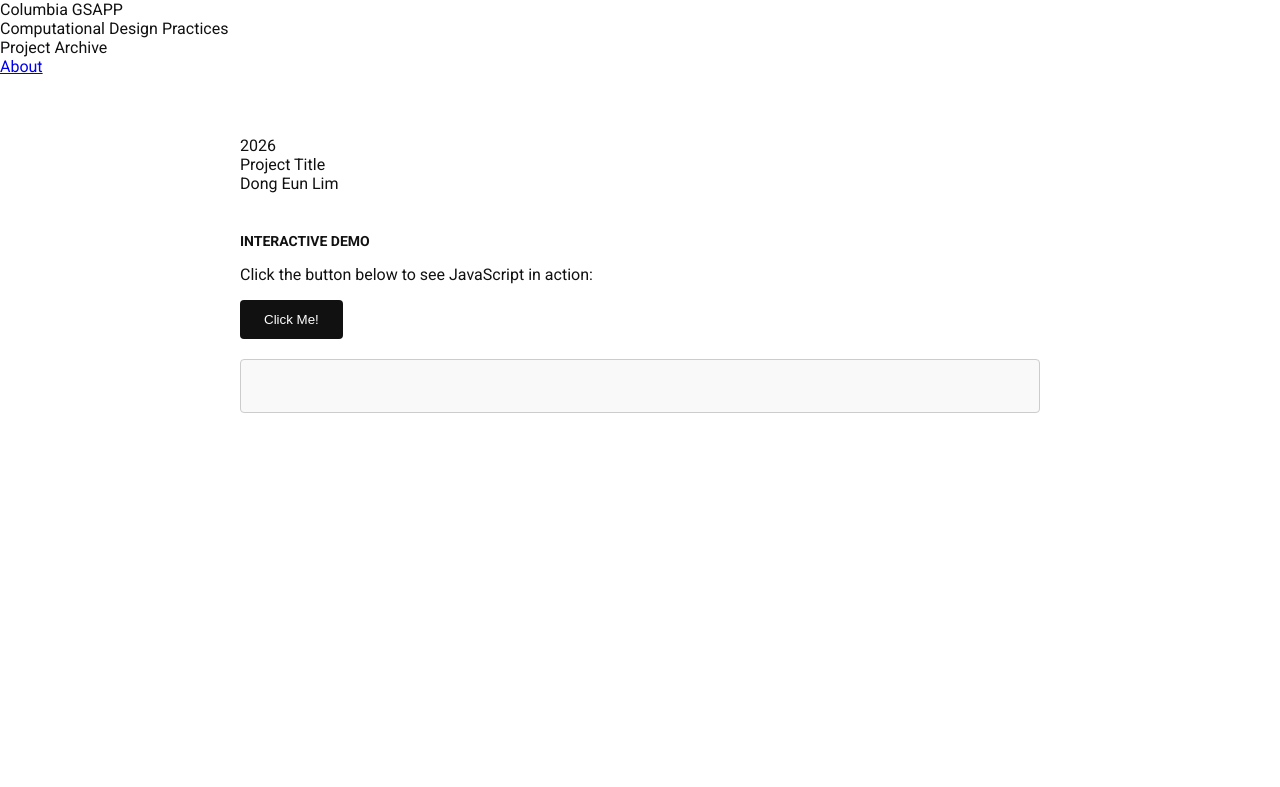
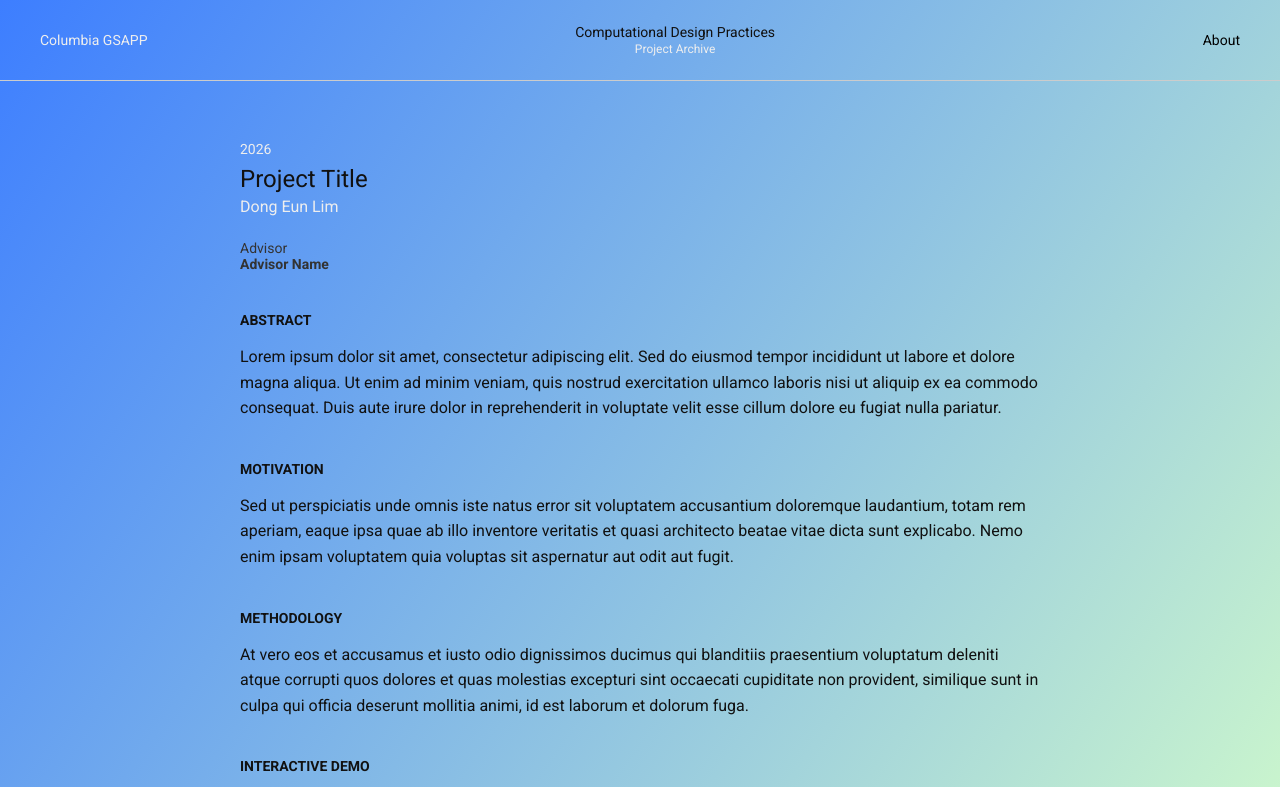
Before and after one commit to de-lym/cdw-my-first-repo, a plain HTML site: page index.html in a window 1280 px wide. Shown: the top 787 px of the page. Drawn offline with Linux system fonts and the light colour scheme.

Commit message:
design update
further development according to the guideline

```diff
--- a/index.html
+++ b/index.html
@@ -31,9 +31,20 @@
 
   <main>
 
+
     <div class="project-meta">2026</div>
     <div class="project-title">Project Title</div>
     <div class="project-subtitle">Dong Eun Lim</div>
+    <div class="advisor">Advisor<br><strong>Advisor Name</strong></div>
+
+    <div class="section-title">Abstract</div>
+    <p>Lorem ipsum dolor sit amet, consectetur adipiscing elit. Sed do eiusmod tempor incididunt ut labore et dolore magna aliqua. Ut enim ad minim veniam, quis nostrud exercitation ullamco laboris nisi ut aliquip ex ea commodo consequat. Duis aute irure dolor in reprehenderit in voluptate velit esse cillum dolore eu fugiat nulla pariatur.</p>
+
+    <div class="section-title">Motivation</div>
+    <p>Sed ut perspiciatis unde omnis iste natus error sit voluptatem accusantium doloremque laudantium, totam rem aperiam, eaque ipsa quae ab illo inventore veritatis et quasi architecto beatae vitae dicta sunt explicabo. Nemo enim ipsam voluptatem quia voluptas sit aspernatur aut odit aut fugit.</p>
+
+    <div class="section-title">Methodology</div>
+    <p>At vero eos et accusamus et iusto odio dignissimos ducimus qui blanditiis praesentium voluptatum deleniti atque corrupti quos dolores et quas molestias excepturi sint occaecati cupiditate non provident, similique sunt in culpa qui officia deserunt mollitia animi, id est laborum et dolorum fuga.</p>
 
     <div class="section-title">Interactive Demo</div>
     <p>Click the button below to see JavaScript in action:</p>
--- a/script.js
+++ b/script.js
@@ -1,10 +1,17 @@
+function showMessage() {
+  const message = document.getElementById("message");
+  message.textContent = "You clicked the button!";
+}
+
 document.addEventListener('DOMContentLoaded', function() {
+
     console.log('JavaScript is now running!');
 
     const button = document.getElementById('demoButton');
     const messageArea = document.getElementById('messageDisplay');
 
     button.addEventListener('click', function() {
+
         console.log('Button was clicked!');
 
         const currentTime = new Date().toLocaleTimeString(); // Get current time
@@ -16,6 +23,6 @@ document.addEventListener('DOMContentLoaded', function() {
 
         setTimeout(function() {
             button.textContent = 'Click Me!';
-        }, 2000); // milliseconds
+        }, 2000); // millisecond
     });
 });
--- a/style.css
+++ b/style.css
@@ -2,16 +2,71 @@
 
 body {
   font-family: 'Roboto', sans-serif;
-  background-color: #ffffff;
+  background: linear-gradient(125deg, #3d7eff, #d6ffc9);
   color: #111;
   margin: 0;
   padding: 0;
+  min-height: 100vh;
+}
+
+header {
+  display: flex;
+  justify-content: space-between;
+  align-items: center;
+  padding: 24px 40px;
+  border-bottom: 1px solid #ccc;
+  font-size: 14px;
+}
+
+header .left {
+  color: #eeeeee;
+}
+
+header .center {
+  font-weight: 400;
+  text-align: center;
+}
+
+header .center span {
+  font-size: 12px;
+  color: #eeeeee;
+}
+
+header .right a {
+  color: #000;
+  text-decoration: none;
+  font-weight: 400;
 }
 
 main {
   max-width: 800px;
   margin: 60px auto;
   padding: 0 20px;
+}
+
+.project-meta {
+  font-size: 14px;
+  color: #eeeeee;
+  margin-bottom: 8px;
+}
+
+.project-title {
+  font-size: 24px;
+  font-weight: 400;
+  margin-bottom: 4px;
+}
+
+
+.project-subtitle {
+  font-size: 16px;
+  color: #eeeeee;
+  margin-bottom: 24px;
+}
+
+.advisor {
+  font-size: 14px;
+  margin-bottom: 40px;
+  color: #333;
 }
 
 .section-title {
@@ -22,12 +77,22 @@ main {
   font-size: 14px;
 }
 
+p {
+  font-size: 16px;
+  line-height: 1.6;
+  margin-bottom: 24px;
+  color: #111;
+}
+
 button {
   background-color: #111;
   color: white;
   border: none;
   padding: 12px 24px;
+  font-size: 14px;
+  font-weight: 400;
   cursor: pointer;
+  margin-bottom: 20px;
   transition: background-color 0.3s;
   border-radius: 4px;
 }
@@ -37,6 +102,8 @@ button:hover {
 }
 
 #messageDisplay {
+  font-size: 16px;
+  line-height: 1.6;
   margin-top: 20px;
   padding: 16px;
   border: 1px solid #ccc;
```
